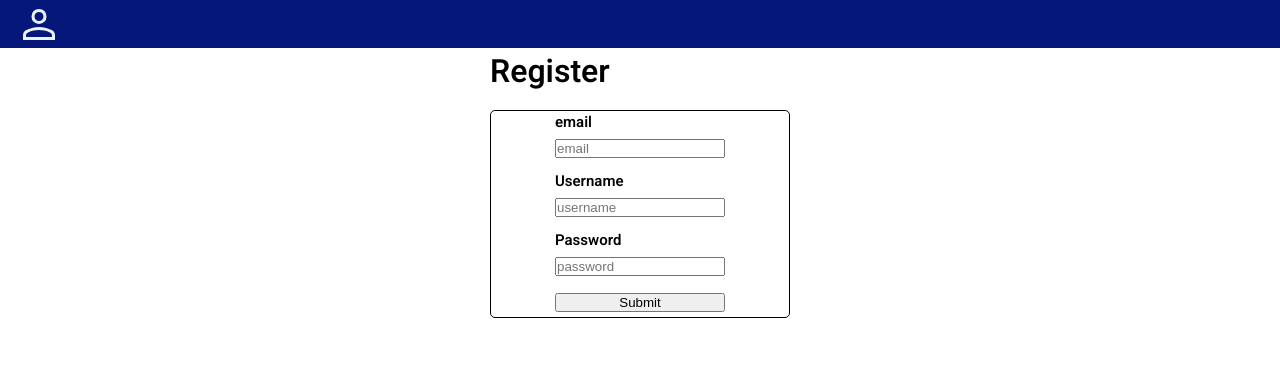
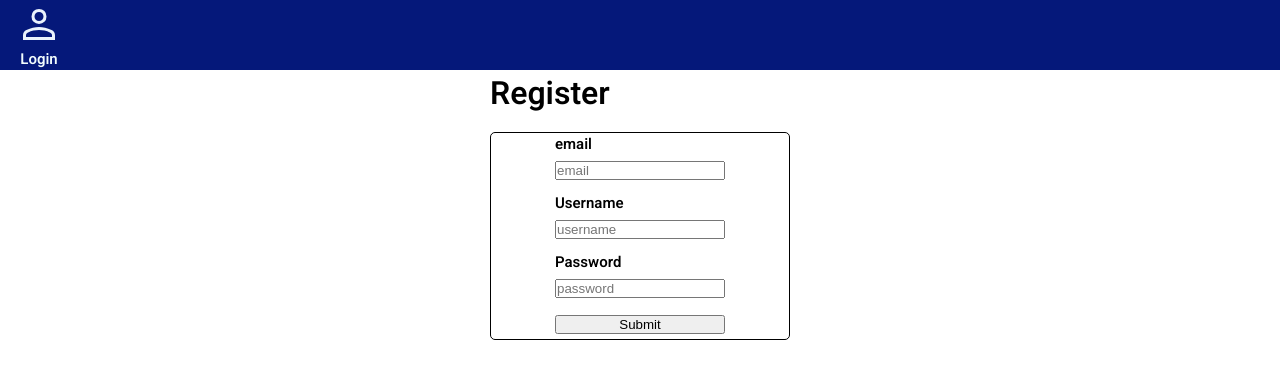
Before and after one commit to Nuxnuxx/project-internship-vietnam, a React (Vite) app in the folder client/: page /register in a window 1280 px wide. Shown: the top 378 px of the page. Built offline with nearby package versions, Linux system fonts and the light colour scheme.

Commit message:
client: header handle login

```diff
--- a/client/src/Header.tsx
+++ b/client/src/Header.tsx
@@ -1,21 +1,25 @@
-import { Link } from "react-router-dom"
-import { useAppSelector } from "./utils/hooks"
+import { Link } from 'react-router-dom'
+import { useAppSelector } from './utils/hooks'
+import { useDispatch } from 'react-redux'
+import { set } from './redux/userTokenSlice'
 
 const Header = () => {
   const userToken = useAppSelector((state) => state.userToken.value)
+  const dispatch = useDispatch()
   return (
-    <div className="header">
-      {userToken ? (
-        <div className="user-section" >
-          <img src="../src/assets/img/user-icon.svg"/>
-          <Link to="/login">Login</Link>
+    <div className='header'>
+      {!userToken ? (
+        <div className='user-section'>
+          <img src='../src/assets/img/user-icon.svg' />
+          <Link to='/login'>Login</Link>
         </div>
-      ):(
-          <div className="user-section" >
-            <img src="../src/assets/img/user-icon.svg"/>
-          </div>
-        )}
-    </div >
+      ) : (
+        <div className='user-section'>
+          <img src='../src/assets/img/user-icon.svg' />
+          <a onClick={() => dispatch(set(undefined))}>Log Out</a>
+        </div>
+      )}
+    </div>
   )
 }
 
```
